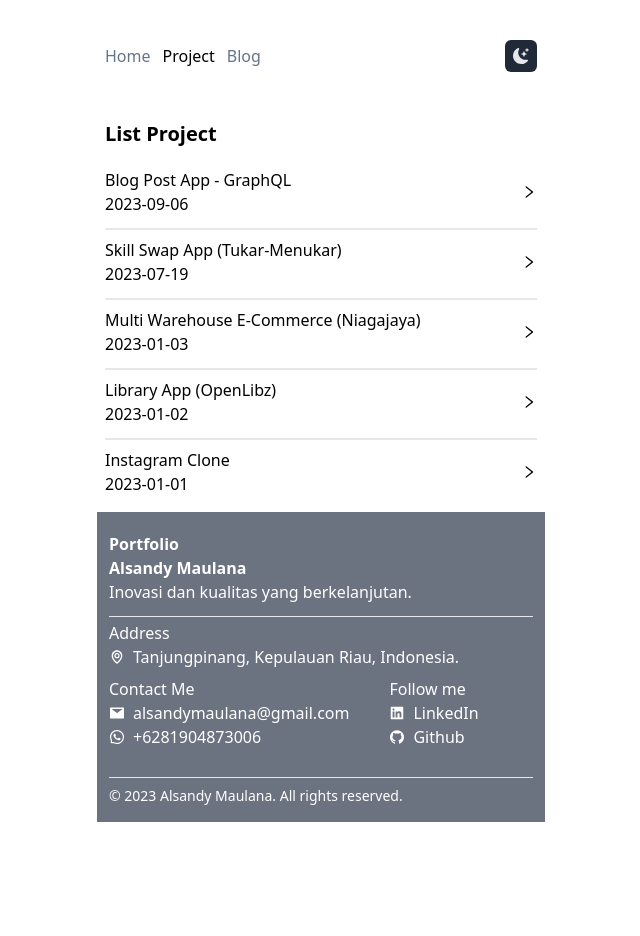
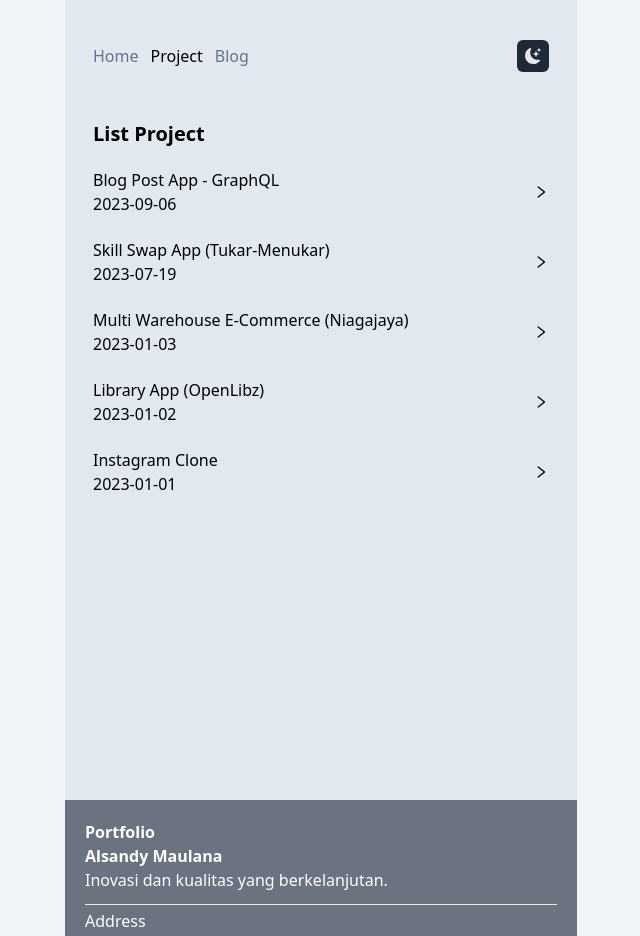
Before and after one commit to marsmallowz/portfolio-app, a Next.js app: page /projects in a window 1280 px wide. Shown: the top 936 px of the page, without its empty margins (319-959 px from the left). Before the commit the page ends 822 px from the top, so only its background shows below. Built offline with nearby package versions, Linux system fonts and the light colour scheme.

Commit message:
expand the main container

```diff
--- a/app/layout.tsx
+++ b/app/layout.tsx
@@ -23,12 +23,12 @@ export default function RootLayout({
   return (
     <html lang="en">
       <body>
-        <main className="bg-white dark:bg-slate-800">
-          <div className="flex flex-col max-w-screen min-h-screen mx-auto sm:max-w-md dark:bg-slate-700">
+        <main className="bg-slate-100 dark:bg-slate-800">
+          <div className="flex flex-col min-h-screen mx-auto sm:max-w-lg px-2 md:px-5 bg-slate-200 dark:bg-slate-700">
             <Navbar />
             <div className="flex-grow p-2">{children}</div>
-            <Footer />
           </div>
+          <Footer />
         </main>
       </body>
     </html>
--- a/app/page.tsx
+++ b/app/page.tsx
@@ -17,7 +17,7 @@ export default function Home() {
       <article className="prose dark:prose-invert">
         <MDXRemote source={content} components={{ img: ProfileImage }} />
       </article>
-      <div className="flex flex-col gap-2 p-3 border mt-3 mb-5">
+      <div className="flex flex-col gap-2 p-3 border border-black mt-3 mb-5 bg-white dark:border-slate-200 dark:bg-slate-600 ">
         <CardProjectHome title="Skill Swap App (Tukar-Menukar)" type="Individu">
           <ReactTag />
           <NextTag />
--- a/components/CardProjectHome.tsx
+++ b/components/CardProjectHome.tsx
@@ -13,7 +13,7 @@ export default function CardProjectHome({
   return (
     <Link
       href={"/projects/project-keempat"}
-      className="p-2 border hover:bg-slate-200 dark:hover:bg-yellow-800 cursor-pointer"
+      className="p-2 border border-black dark:border-slate-200 hover:bg-slate-100 dark:hover:bg-yellow-800 cursor-pointer"
     >
       <div className="dark:text-white">{title}</div>
       <div className="dark:text-white">{type}</div>
--- a/components/Footer.tsx
+++ b/components/Footer.tsx
@@ -10,7 +10,7 @@ import {
 import { BiMap } from "react-icons/bi";
 export default function Footer() {
   return (
-    <div className="flex flex-col gap-3 divide-y pt-5 pb-2 px-3 text-white bg-gray-500 dark:bg-gray-600">
+    <div className="flex flex-col gap-3 divide-y pt-5 pb-2 px-3 text-white bg-gray-500 dark:bg-gray-600  mx-auto sm:max-w-lg md:px-5">
       <div>
         <div className="font-semibold">
           <div>Portfolio</div>
```
